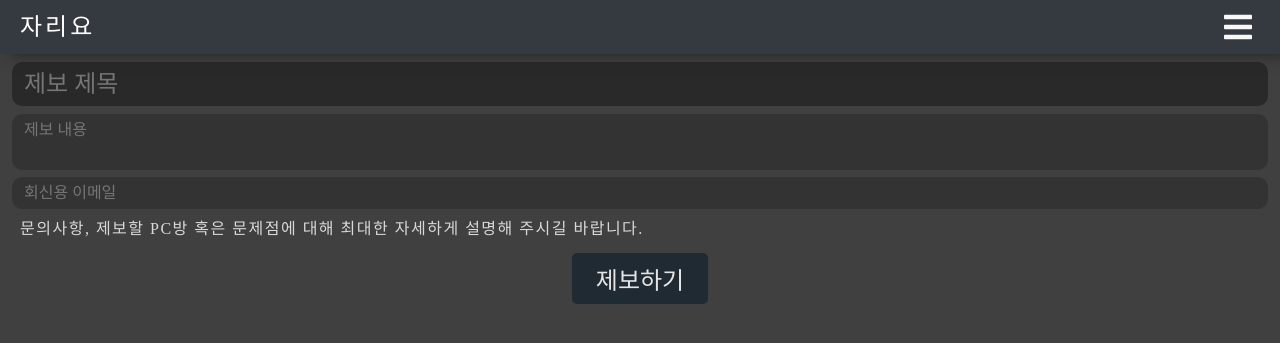
After one commit to jhyang12345/pc_room, a Django app: template pc_profile/templates/pc_profile/report.html in a window 1280 px wide. The commit adds this page. Shown: the top 343 px of the page. Run offline with Django 3.2, Linux system fonts and the light colour scheme; the template is opened without the code that fills it, so the values that code supplies are empty; some libraries are stand-ins or nearby versions; some web fonts are replaced.

Commit message:
added report model and page

```diff
--- a/pc_profile/admin.py
+++ b/pc_profile/admin.py
@@ -1,6 +1,7 @@
 from django.contrib import admin
 
-from .models import Profile, ProfileImageGuide
+from .models import Profile, ProfileImageGuide, Report
 # Register your models here.
 admin.site.register(Profile)
 admin.site.register(ProfileImageGuide)
+admin.site.register(Report)
--- a/pc_profile/models.py
+++ b/pc_profile/models.py
@@ -1,5 +1,6 @@
 from django.db import models
 from django.dispatch import receiver
+from django.utils import timezone
 
 # Create your models here.
 class Profile(models.Model):
@@ -76,3 +77,8 @@ class ProfileImageGuide(models.Model):
 class Report(models.Model):
     report_title = models.TextField(default="빈 제목", blank=True, null=True)
     report_content = models.TextField(default="", blank=True, null=True)
+    reply_email = models.CharField(max_length=50, default="", blank=True, null=True)
+    report_date = models.DateTimeField(default=timezone.now, blank=True)
+
+    def __str__(self):
+        return self.report_title
--- a/pc_profile/static/pc_profile/css/main.css
+++ b/pc_profile/static/pc_profile/css/main.css
@@ -15,6 +15,52 @@ body {
 
 a:active, a:visited, a:hover {
   text-decoration: none;
+}
+
+textarea {
+  border: none;
+  overflow: auto;
+  outline: none;
+
+  -webkit-box-shadow: none;
+  -moz-box-shadow: none;
+  box-shadow: none;
+}
+
+input,
+textarea,
+[contenteditable] {
+  caret-color: #d8d8d8;
+}
+
+button {
+    -webkit-box-sizing: content-box;
+       -moz-box-sizing: content-box;
+            box-sizing: content-box;
+}
+
+/* Reset `button` and button-style `input` default styles */
+input[type="submit"],
+input[type="reset"],
+input[type="button"],
+button {
+    background: none;
+    border: 0;
+    color: inherit;
+    /* cursor: default; */
+    font: inherit;
+    line-height: normal;
+    overflow: visible;
+    padding: 0;
+    -webkit-appearance: button; /* for input */
+    -webkit-user-select: none; /* for button */
+       -moz-user-select: none;
+        -ms-user-select: none;
+}
+input::-moz-focus-inner,
+button::-moz-focus-inner {
+    border: 0;
+    padding: 0;
 }
 
 button:focus {
--- /dev/null
+++ b/pc_profile/static/pc_profile/css/report.css
@@ -0,0 +1,75 @@
+.container-box {
+  padding-top: 0px;
+}
+
+.container-content {
+  padding: 8px;
+  padding-left: 0px;
+  padding-right: 0px;
+}
+
+.report-header {
+  font-size: 20px;
+  padding-left: 8px;
+  padding-right: 8px;
+  color: #d8d8d8;
+  text-align: center;
+}
+
+.report-guide {
+  padding-left: 8px;
+  padding-right: 8px;
+  font-size: 16px;
+  letter-spacing: 1.5px;
+  color: #d8d8d8;
+}
+
+.report-title {
+  width: 100%;
+  font-size: 24px;
+  background-color: #292929;
+  color: #d8d8d8;
+  border: none;
+  border-radius: 10px;
+  padding: 4px 12px 4px 12px;
+
+}
+
+.report-content {
+  margin-top: 8px;
+  width: 100%;
+  background-color: #333;
+  color: #d8d8d8;
+  border: none;
+  font-size: 16px;
+  border-radius: 10px;
+  padding: 4px 12px 4px 12px;
+}
+
+.report-email {
+  width: 100%;
+  background-color: #333;
+  color: #d8d8d8;
+  border: none;
+  border-radius: 10px;
+  padding: 4px 12px 4px 12px;
+}
+
+.report-guide {
+  margin-top: 8px;
+}
+
+.report-button-holder {
+  width: 100%;
+  text-align: center;
+  margin-top: 12px;
+}
+
+.report-button {
+  display: inline-block;
+  font-size: 24px;
+  color: #e5e5e5;
+  background-color: #202A33;
+  border-radius: 5px;
+  padding: 8px 24px 8px 24px;
+}
--- /dev/null
+++ b/pc_profile/static/pc_profile/js/autosize.js
@@ -0,0 +1,292 @@
+/*!
+	Autosize 4.0.0
+	license: MIT
+	http://www.jacklmoore.com/autosize
+*/
+(function (global, factory) {
+	if (typeof define === 'function' && define.amd) {
+		define(['exports', 'module'], factory);
+	} else if (typeof exports !== 'undefined' && typeof module !== 'undefined') {
+		factory(exports, module);
+	} else {
+		var mod = {
+			exports: {}
+		};
+		factory(mod.exports, mod);
+		global.autosize = mod.exports;
+	}
+})(this, function (exports, module) {
+	'use strict';
+
+	var map = typeof Map === "function" ? new Map() : (function () {
+		var keys = [];
+		var values = [];
+
+		return {
+			has: function has(key) {
+				return keys.indexOf(key) > -1;
+			},
+			get: function get(key) {
+				return values[keys.indexOf(key)];
+			},
+			set: function set(key, value) {
+				if (keys.indexOf(key) === -1) {
+					keys.push(key);
+					values.push(value);
+				}
+			},
+			'delete': function _delete(key) {
+				var index = keys.indexOf(key);
+				if (index > -1) {
+					keys.splice(index, 1);
+					values.splice(index, 1);
+				}
+			}
+		};
+	})();
+
+	var createEvent = function createEvent(name) {
+		return new Event(name, { bubbles: true });
+	};
+	try {
+		new Event('test');
+	} catch (e) {
+		// IE does not support `new Event()`
+		createEvent = function (name) {
+			var evt = document.createEvent('Event');
+			evt.initEvent(name, true, false);
+			return evt;
+		};
+	}
+
+	function assign(ta) {
+		if (!ta || !ta.nodeName || ta.nodeName !== 'TEXTAREA' || map.has(ta)) return;
+
+		var heightOffset = null;
+		var clientWidth = ta.clientWidth;
+		var cachedHeight = null;
+
+		function init() {
+			var style = window.getComputedStyle(ta, null);
+
+			if (style.resize === 'vertical') {
+				ta.style.resize = 'none';
+			} else if (style.resize === 'both') {
+				ta.style.resize = 'horizontal';
+			}
+
+			if (style.boxSizing === 'content-box') {
+				heightOffset = -(parseFloat(style.paddingTop) + parseFloat(style.paddingBottom));
+			} else {
+				heightOffset = parseFloat(style.borderTopWidth) + parseFloat(style.borderBottomWidth);
+			}
+			// Fix when a textarea is not on document body and heightOffset is Not a Number
+			if (isNaN(heightOffset)) {
+				heightOffset = 0;
+			}
+
+			update();
+		}
+
+		function changeOverflow(value) {
+			{
+				// Chrome/Safari-specific fix:
+				// When the textarea y-overflow is hidden, Chrome/Safari do not reflow the text to account for the space
+				// made available by removing the scrollbar. The following forces the necessary text reflow.
+				var width = ta.style.width;
+				ta.style.width = '0px';
+				// Force reflow:
+				/* jshint ignore:start */
+				ta.offsetWidth;
+				/* jshint ignore:end */
+				ta.style.width = width;
+			}
+
+			ta.style.overflowY = value;
+		}
+
+		function getParentOverflows(el) {
+			var arr = [];
+
+			while (el && el.parentNode && el.parentNode instanceof Element) {
+				if (el.parentNode.scrollTop) {
+					arr.push({
+						node: el.parentNode,
+						scrollTop: el.parentNode.scrollTop
+					});
+				}
+				el = el.parentNode;
+			}
+
+			return arr;
+		}
+
+		function resize() {
+			var originalHeight = ta.style.height;
+			var overflows = getParentOverflows(ta);
+			var docTop = document.documentElement && document.documentElement.scrollTop; // Needed for Mobile IE (ticket #240)
+
+			ta.style.height = '';
+
+			var endHeight = ta.scrollHeight + heightOffset;
+
+			if (ta.scrollHeight === 0) {
+				// If the scrollHeight is 0, then the element probably has display:none or is detached from the DOM.
+				ta.style.height = originalHeight;
+				return;
+			}
+
+			ta.style.height = endHeight + 'px';
+
+			// used to check if an update is actually necessary on window.resize
+			clientWidth = ta.clientWidth;
+
+			// prevents scroll-position jumping
+			overflows.forEach(function (el) {
+				el.node.scrollTop = el.scrollTop;
+			});
+
+			if (docTop) {
+				document.documentElement.scrollTop = docTop;
+			}
+		}
+
+		function update() {
+			resize();
+
+			var styleHeight = Math.round(parseFloat(ta.style.height));
+			var computed = window.getComputedStyle(ta, null);
+
+			// Using offsetHeight as a replacement for computed.height in IE, because IE does not account use of border-box
+			var actualHeight = computed.boxSizing === 'content-box' ? Math.round(parseFloat(computed.height)) : ta.offsetHeight;
+
+			// The actual height not matching the style height (set via the resize method) indicates that
+			// the max-height has been exceeded, in which case the overflow should be allowed.
+			if (actualHeight !== styleHeight) {
+				if (computed.overflowY === 'hidden') {
+					changeOverflow('scroll');
+					resize();
+					actualHeight = computed.boxSizing === 'content-box' ? Math.round(parseFloat(window.getComputedStyle(ta, null).height)) : ta.offsetHeight;
+				}
+			} else {
+				// Normally keep overflow set to hidden, to avoid flash of scrollbar as the textarea expands.
+				if (computed.overflowY !== 'hidden') {
+					changeOverflow('hidden');
+					resize();
+					actualHeight = computed.boxSizing === 'content-box' ? Math.round(parseFloat(window.getComputedStyle(ta, null).height)) : ta.offsetHeight;
+				}
+			}
+
+			if (cachedHeight !== actualHeight) {
+				cachedHeight = actualHeight;
+				var evt = createEvent('autosize:resized');
+				try {
+					ta.dispatchEvent(evt);
+				} catch (err) {
+					// Firefox will throw an error on dispatchEvent for a detached element
+					// https://bugzilla.mozilla.org/show_bug.cgi?id=889376
+				}
+			}
+		}
+
+		var pageResize = function pageResize() {
+			if (ta.clientWidth !== clientWidth) {
+				update();
+			}
+		};
+
+		var destroy = (function (style) {
+			window.removeEventListener('resize', pageResize, false);
+			ta.removeEventListener('input', update, false);
+			ta.removeEventListener('keyup', update, false);
+			ta.removeEventListener('autosize:destroy', destroy, false);
+			ta.removeEventListener('autosize:update', update, false);
+
+			Object.keys(style).forEach(function (key) {
+				ta.style[key] = style[key];
+			});
+
+			map['delete'](ta);
+		}).bind(ta, {
+			height: ta.style.height,
+			resize: ta.style.resize,
+			overflowY: ta.style.overflowY,
+			overflowX: ta.style.overflowX,
+			wordWrap: ta.style.wordWrap
+		});
+
+		ta.addEventListener('autosize:destroy', destroy, false);
+
+		// IE9 does not fire onpropertychange or oninput for deletions,
+		// so binding to onkeyup to catch most of those events.
+		// There is no way that I know of to detect something like 'cut' in IE9.
+		if ('onpropertychange' in ta && 'oninput' in ta) {
+			ta.addEventListener('keyup', update, false);
+		}
+
+		window.addEventListener('resize', pageResize, false);
+		ta.addEventListener('input', update, false);
+		ta.addEventListener('autosize:update', update, false);
+		ta.style.overflowX = 'hidden';
+		ta.style.wordWrap = 'break-word';
+
+		map.set(ta, {
+			destroy: destroy,
+			update: update
+		});
+
+		init();
+	}
+
+	function destroy(ta) {
+		var methods = map.get(ta);
+		if (methods) {
+			methods.destroy();
+		}
+	}
+
+	function update(ta) {
+		var methods = map.get(ta);
+		if (methods) {
+			methods.update();
+		}
+	}
+
+	var autosize = null;
+
+	// Do nothing in Node.js environment and IE8 (or lower)
+	if (typeof window === 'undefined' || typeof window.getComputedStyle !== 'function') {
+		autosize = function (el) {
+			return el;
+		};
+		autosize.destroy = function (el) {
+			return el;
+		};
+		autosize.update = function (el) {
+			return el;
+		};
+	} else {
+		autosize = function (el, options) {
+			if (el) {
+				Array.prototype.forEach.call(el.length ? el : [el], function (x) {
+					return assign(x, options);
+				});
+			}
+			return el;
+		};
+		autosize.destroy = function (el) {
+			if (el) {
+				Array.prototype.forEach.call(el.length ? el : [el], destroy);
+			}
+			return el;
+		};
+		autosize.update = function (el) {
+			if (el) {
+				Array.prototype.forEach.call(el.length ? el : [el], update);
+			}
+			return el;
+		};
+	}
+
+	module.exports = autosize;
+});
--- /dev/null
+++ b/pc_profile/static/pc_profile/js/report.js
@@ -0,0 +1,4 @@
+document.addEventListener("DOMContentLoaded", function(evt) {
+
+  autosize($(".report-content"));
+});
--- a/pc_profile/templates/pc_profile/index.html
+++ b/pc_profile/templates/pc_profile/index.html
@@ -118,7 +118,7 @@
             사이버리아 PC방 - 수서점
           </div>
         </div>
-        <div id="report-container">
+        <a id="report-container" href="/report">
           <div id="report-button-holder">
             <i class="fa fa-paper-plane" aria-hidden="true"></i>
           </div>
@@ -131,7 +131,7 @@
               빠른 시일 내에 추가하도록 노력하겠습니다.
           </div>
 
-        </div>
+        </a>
 
     </div>
 
--- /dev/null
+++ b/pc_profile/templates/pc_profile/report.html
@@ -0,0 +1,68 @@
+<!DOCTYPE html>
+<html>
+  <head>
+    <title>자리요</title>
+    <meta charset="utf-8" />
+    <meta name="viewport" content="width=device-width, initial-scale=1, maximum-scale=1, user-scalable=no">
+
+    {% load static %}
+    <link rel="stylesheet" href="{% static "pc_profile/css/reset.css" %}" type="text/css" />
+    <link rel="stylesheet" href="{% static "pc_profile/css/fonts.css" %}" type="text/css" />
+    <link rel="stylesheet" href="{% static "pc_profile/css/bootstrap.min.css" %}" type="text/css" />
+    <link rel="stylesheet" href="{% static "pc_profile/css/font-awesome/css/font-awesome.min.css" %}" type="text/css">
+    <link rel="stylesheet" href="{% static "pc_profile/css/font-awesome/css/fontawesome-all.min.css" %}" type="text/css">
+
+    <link rel="stylesheet" href="{% static "pc_profile/css/main.css" %}" type="text/css" />
+    <link rel="stylesheet" href="{% static "pc_profile/css/report.css" %}" type="text/css" />
+
+    <script src="{% static "pc_profile/js/PageObject.js" %}"></script>
+    <script src="{% static "pc_profile/js/jquery-3.3.1.min.js" %}"></script>
+    <script src="{% static "pc_profile/js/bootstrap.min.js" %}"></script>
+    <script src="{% static "pc_profile/js/bootstrap.bundle.min.js" %}"></script>
+    <script src="{% static "pc_profile/js/canvas_handler.js" %}"></script>
+
+    <script src="{% static "pc_profile/js/autosize.js" %}"></script>
+    <script src="{% static "pc_profile/js/report.js" %}"></script>
+
+  </head>
+  <body>
+    {% include "pc_profile/navbar.html" %}
+
+    <div class="container-box">
+<!--        <div class="search-bar-container">
+          <div class="search-bar-holder">
+            <input type="text" class="search-bar" placeholder="내 주변 피시방 찾아보기...">
+            <span class="search-icon-holder">
+              <i class="fa fa-search" aria-hidden="true"></i>
+            </span>
+          </div>
+        </div>
+-->
+        <div class="container-content">
+          <!-- <div class="report-header">
+            제보하기
+          </div> -->
+          <form method="POST" class="report-form">{% csrf_token %}
+            <input class="report-title" name="report_title" placeholder="제보 제목"></input>
+            <textarea class="report-content" name="report_content" placeholder="제보 내용"></textarea>
+            <input class="report-email" name="reply_email" type="email" placeholder="회신용 이메일"/>
+
+            <div class="report-guide">
+              문의사항, 제보할 PC방 혹은 문제점에 대해 최대한 자세하게 설명해 주시길 바랍니다.
+            </div>
+
+            <div class="report-button-holder">
+              <button type="submit" class="report-button">
+                제보하기
+              </button>
+            </div>
+          </form>
+
+        </div>
+
+    </div>
+
+
+  </body>
+
+</html>
--- a/pc_profile/urls.py
+++ b/pc_profile/urls.py
@@ -10,6 +10,7 @@ urlpatterns = [
   path('', views.index, name='main_page'),
   path('map/', views.map_view, name="map_page"),
   path('about/', views.about_view, name="about_page"),
+  path('report/', views.report_view, name="report_page"),
   # detail page only exists with id
   path('detail/<int:id>', views.single_detail_view, name="single_detail_view"),
   # AJAX function
```
Also changed, not shown: pc_profile/forms.py (added, +7 -0 lines), pc_profile/views.py (+21 -0 lines), db.sqlite3.
